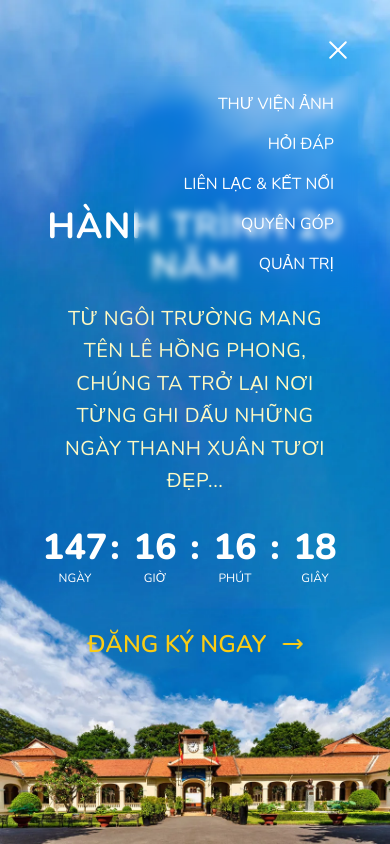
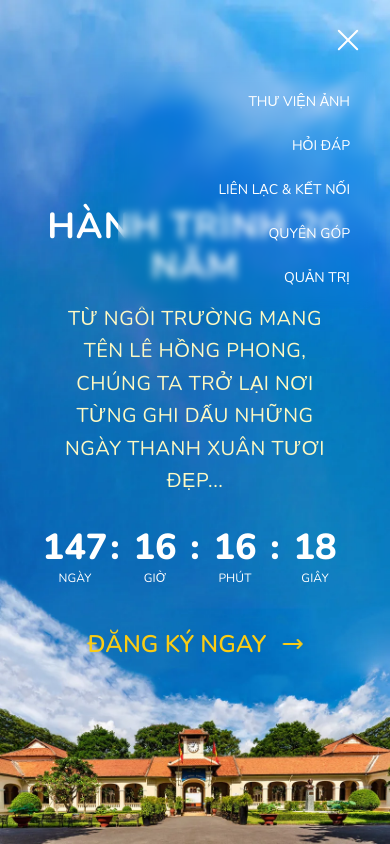
Before and after one commit to ChubbyCub/hs-reunion, a Next.js app: page / in a window 390 px wide. Both pictures are taken after a click on the button "Toggle menu". Built offline with nearby package versions, Linux system fonts and the light colour scheme.

Commit message:
Make menu a bit more mobile friendly

```diff
--- a/src/app/page.tsx
+++ b/src/app/page.tsx
@@ -44,7 +44,7 @@
   return (
       <main className="flex min-h-screen flex-col items-center justify-center p-24 uppercase md:justify-between md:bg-transparent">
         <motion.div
-          className="absolute top-8 right-8 z-10"
+          className="absolute top-4 right-4 md:top-8 md:right-8 z-10"
           initial="hidden"
           animate="visible"
           variants={{
@@ -57,18 +57,19 @@
             {/* 3 Horizontal Lines Icon */}
             <button
               onClick={toggleMenu}
-              className="text-white hover:text-yellow-400 transition-all duration-300 p-2"
+              className="text-white hover:text-yellow-400 transition-colors duration-200 p-3 md:p-2 touch-manipulation"
+              aria-label="Toggle menu"
             >
-              <div className="w-6 h-5 relative">
+              <div className="w-7 h-6 md:w-6 md:h-5 relative">
                 {/* Hamburger Lines */}
                 <div className={`absolute w-full h-0.5 bg-current rounded transition-all duration-300 transform ${
-                  isMenuOpen ? 'top-1/2 -translate-y-1/2 rotate-45' : 'top-1 -translate-y-1/2'
+                  isMenuOpen ? 'top-1/2 -translate-y-1/2 rotate-45' : 'top-0.5 -translate-y-1/2'
                 }`}></div>
                 <div className={`absolute w-full h-0.5 bg-current rounded transition-all duration-300 transform ${
                   isMenuOpen ? 'top-1/2 -translate-y-1/2 opacity-0' : 'top-1/2 -translate-y-1/2'
                 }`}></div>
                 <div className={`absolute w-full h-0.5 bg-current rounded transition-all duration-300 transform ${
-                  isMenuOpen ? 'top-1/2 -translate-y-1/2 -rotate-45' : 'top-4 -translate-y-1/2'
+                  isMenuOpen ? 'top-1/2 -translate-y-1/2 -rotate-45' : 'top-[calc(100%-2px)] -translate-y-1/2'
                 }`}></div>
               </div>
             </button>
@@ -80,7 +81,7 @@
                 animate={{ opacity: 1, scale: 1, y: 0 }}
                 exit={{ opacity: 0, scale: 0.95, y: -10 }}
                 transition={{ duration: 0.2 }}
-                className="absolute right-0 mt-2 w-56 bg-transparent backdrop-blur-sm rounded-lg"
+                className="absolute right-0 mt-2 w-64 md:w-56 bg-transparent backdrop-blur-sm rounded-lg"
               >
                 <div className="py-2">
                   {[
@@ -94,7 +95,7 @@
                       key={item.href}
                       href={item.href}
                       onClick={closeMenu}
-                      className="flex items-center justify-end px-4 py-2 text-white hover:bg-white/20 hover:text-yellow-400 transition-colors duration-150 rounded mx-2 text-right"
+                      className="flex items-center justify-end px-4 py-3 md:py-2 text-white hover:bg-white/20 hover:text-yellow-400 transition-colors duration-150 rounded mx-2 text-right text-sm md:text-base touch-manipulation"
                     >
                       <span className="font-medium">{item.label}</span>
                     </Link>
```
